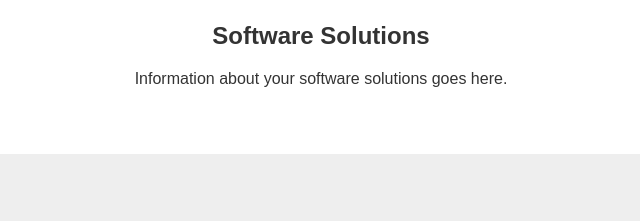
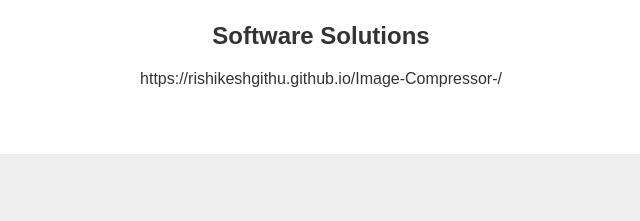
Before and after one commit to rishikeshgithu/Saffron_vivid_Solutions, a plain HTML site: page index.html in a window 1280 px wide. Shown: the part 435-656 px from the top of the page, 319-959 px from the left. Drawn offline with Linux system fonts and the light colour scheme.

Commit message:
Update index.html

```diff
--- a/index.html
+++ b/index.html
@@ -46,7 +46,7 @@
     </div>
     <div class="section" style="background-color: #fff;"> <!-- Software Section -->
         <h2>Software Solutions</h2>
-        <p>Information about your software solutions goes here.</p>
+        <p>https://rishikeshgithu.github.io/Image-Compressor-/</p>
     </div>
     <div class="section" style="background-color: #eee;"> <!-- Hardware Section -->
         <h2>Hardware Solutions</h2>
```
